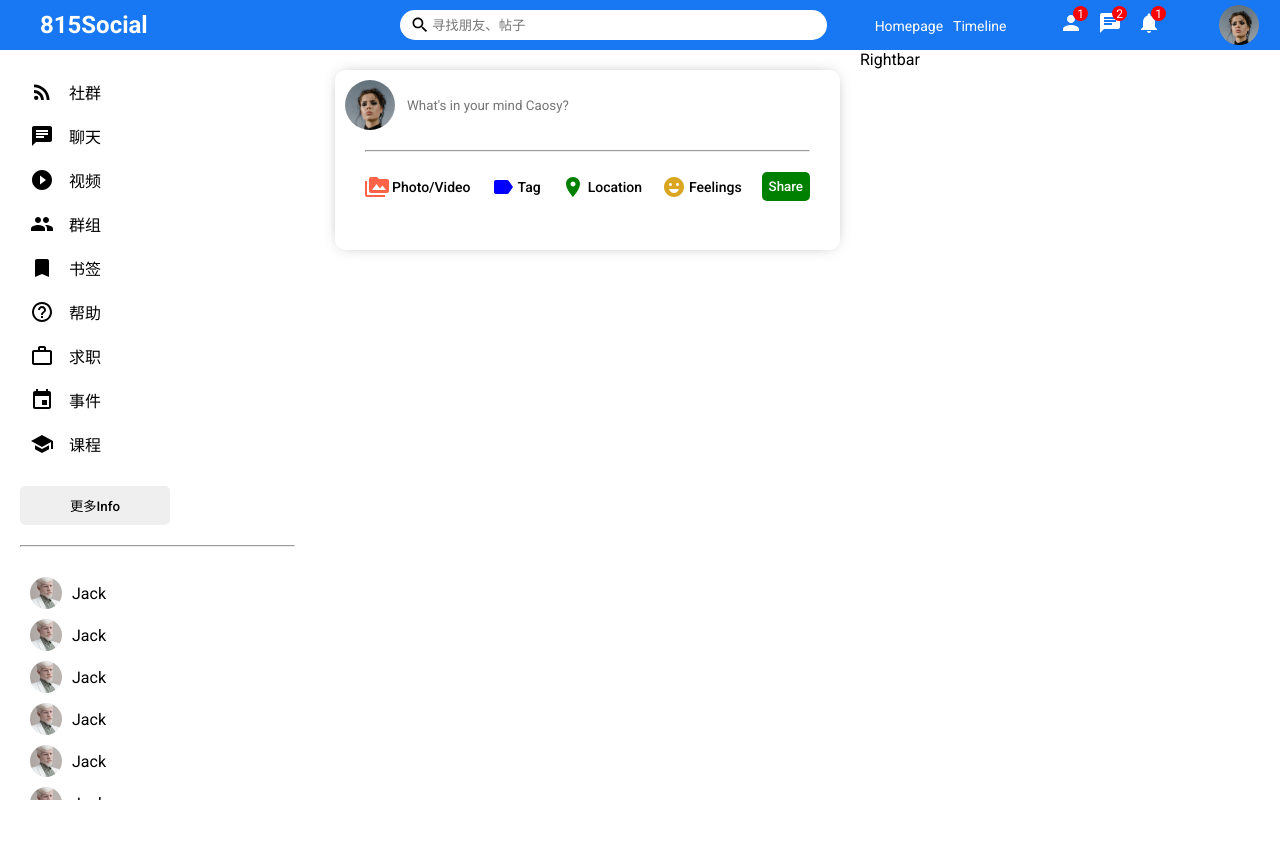
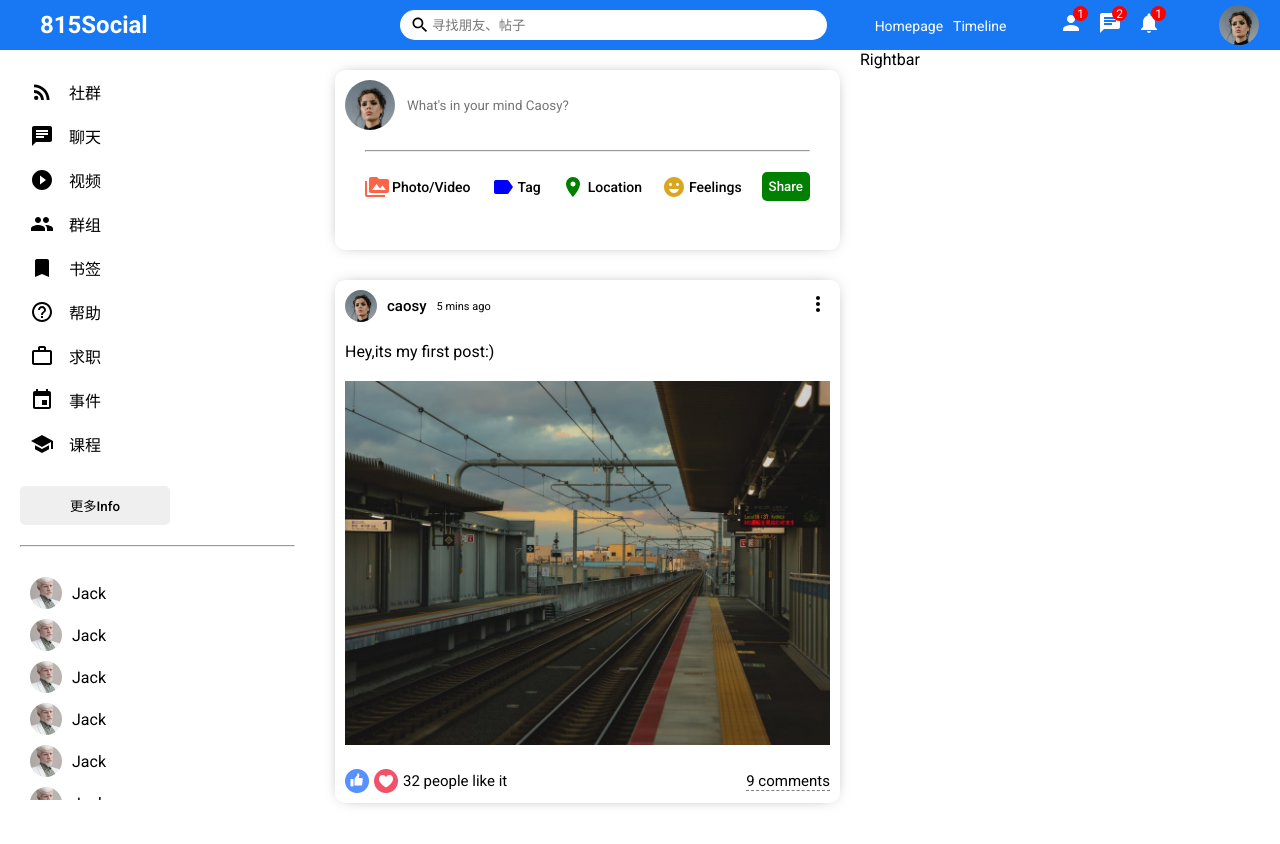
Before and after one commit to Cystatic/reactChat, a React (Create React App) app in the folder client/: page / in a window 1280 px wide. Shown: the top 844 px of the page. Before the commit the page ends 800 px from the top, so only its background shows below. Built offline with nearby package versions, Linux system fonts and the light colour scheme.

Commit message:
帖子组件

```diff
--- a/client/src/components/midbar/Midbar.jsx
+++ b/client/src/components/midbar/Midbar.jsx
@@ -1,11 +1,13 @@
 import "./Midbar.css"
 import Share from "../share/Share"
+import Post from "../post/Post"
 
 export default function Midbar() {
   return (
     <div className="midbar">
         <div className="midbarWrapper">
           <Share/>
+          <Post/>
         </div>
     </div>
   )
--- /dev/null
+++ b/client/src/components/post/Post.css
@@ -0,0 +1,71 @@
+.post {
+    width: 100%;
+    border-radius: 10px;
+    margin: 30px 0;/* 上下30，左右0 */
+    -webkit-box-shadow: 0px 0px 16px -8px rgba(0, 0, 0, 0.68);
+    box-shadow: 0px 0px 16px -8px rgba(0, 0, 0, 0.68);
+}
+.postWrapper{
+    padding: 10px;
+}
+.postTop{
+    display: flex;
+    align-items: center;
+    justify-content: space-between;/* 左右空格隔开 */
+}
+.postTopLeft{
+    display: flex;
+    align-items: center;
+}
+.postProfileImg{
+    height: 32px;
+    width: 32px;
+    border-radius: 50%;
+    object-fit: cover;
+}
+.postUsername{
+    font-size: 15px;
+    font-weight: 500;
+    margin: 0 10px;
+}
+.postDate{
+    font-size: 11px;
+}
+.postCenter{
+    margin: 20px 0;
+}
+
+.postImg{
+    margin-top: 20px;
+    width: 100%;
+    max-height: 500px;
+    object-fit: contain;
+}
+
+.postBottom{
+    display: flex;
+    align-items: center;
+    justify-content: space-between;
+}
+
+.postBottomLeft{
+    display: flex;
+    align-items: center;
+}
+
+.likeIcon{
+    width: 24px;
+    height: 24px;
+    margin-right: 5px;
+    cursor: pointer;
+}
+
+.postLikeCounter{
+    font-size: 15px;
+}
+
+.postCommentText{
+    cursor: pointer;
+    border-bottom: 1px dashed gray;
+    font-size: 15px;
+}
--- /dev/null
+++ b/client/src/components/post/Post.jsx
@@ -0,0 +1,34 @@
+import "./Post.css"
+import { MoreVert } from "@mui/icons-material"
+export default function Post() {
+  return (
+    <div className="post">
+        <div className="postWrapper">
+            <div className="postTop">
+                <div className="postTopLeft">
+                    <img src="/assets/person/1.jpeg" alt="" className="postProfileImg" />
+                    <span className="postUsername">caosy</span>
+                    <span className="postDate">5 mins ago</span>
+                </div>
+                <div className="postTopRight">
+                    <MoreVert/>
+                </div>
+            </div>
+            <div className="postCenter">
+                <span className="postText">Hey,its my first post:)</span>
+                <img src="/assets/post/1.jpeg" alt="" className="postImg" />
+            </div>
+            <div className="postBottom">
+                <div className="postBottomLeft">
+                    <img src="/assets/like.png" alt="" className="likeIcon" />
+                    <img src="/assets/heart.png" alt="" className="likeIcon" />
+                    <span className="postLikeCounter">32 people like it</span>
+                </div>
+                <div className="postBottomRight">
+                    <span className="postCommentText">9 comments</span>
+                </div>
+            </div>
+        </div>
+    </div>
+  )
+}
```
